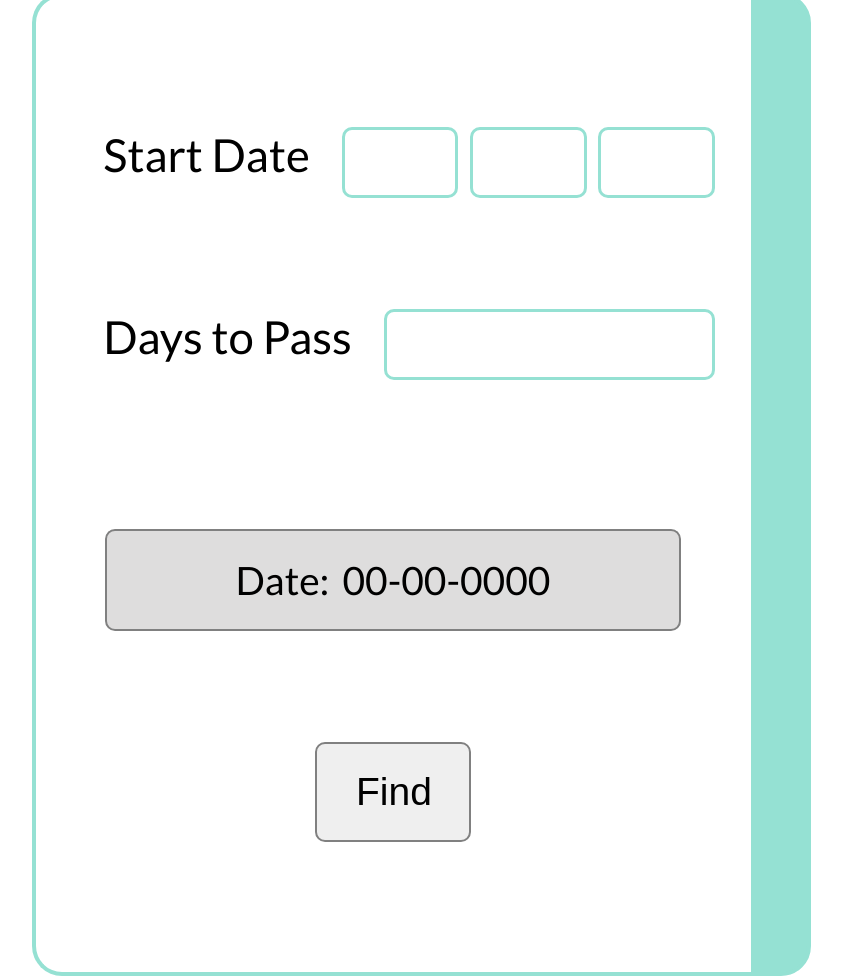
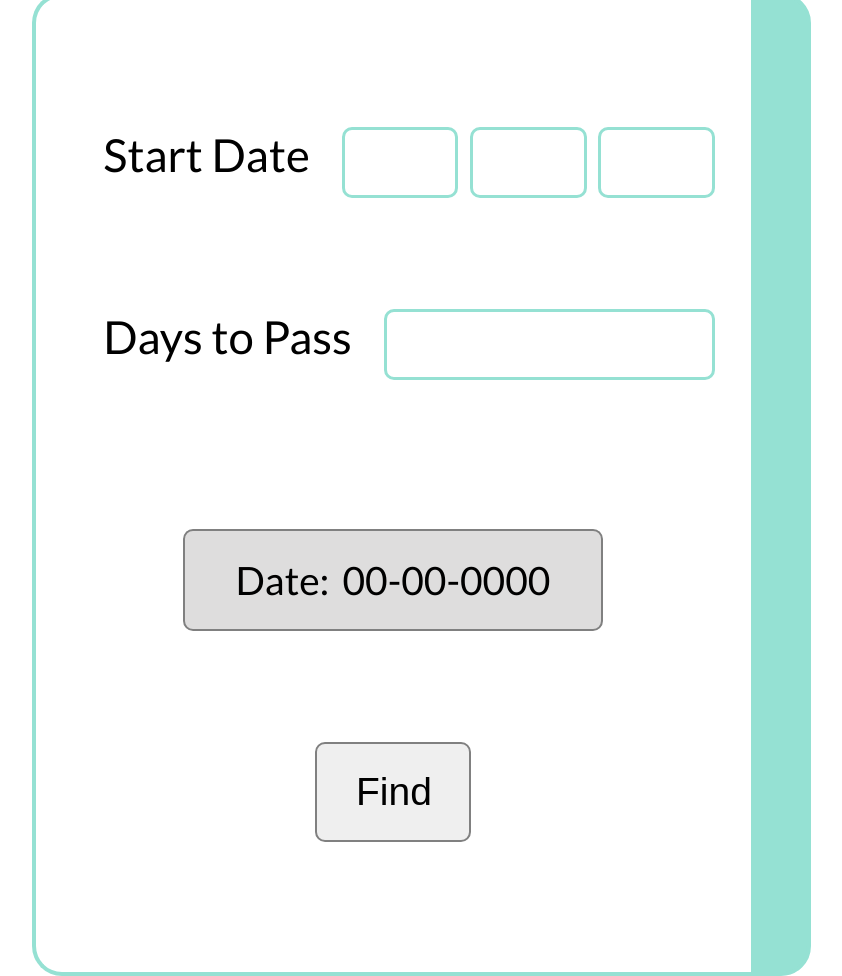
Before and after one commit to adurhmn/test_deployment, a plain HTML site: page index.html in a window 1280 px wide. Shown: the part 1502-2478 px from the top of the page, without its empty margins (219-1061 px from the left). Drawn offline with nearby package versions, Linux system fonts and the light colour scheme.

Commit message:
Update style.css

```diff
--- a/style.css
+++ b/style.css
@@ -178,6 +178,10 @@ body {
   border-color: var(--theme-blue);
 }
 
+.datepastdays__container__result-container {
+  width: 28rem;
+}
+
 /*
 .datepastdays__container {
   padding-right: 2rem;
```
